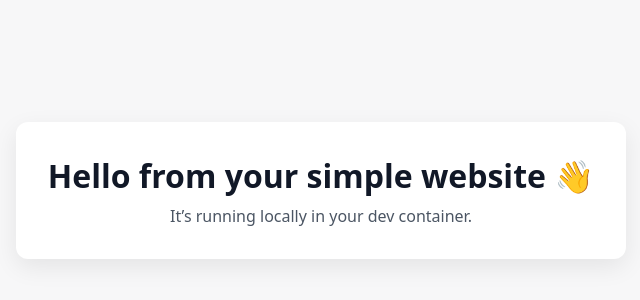
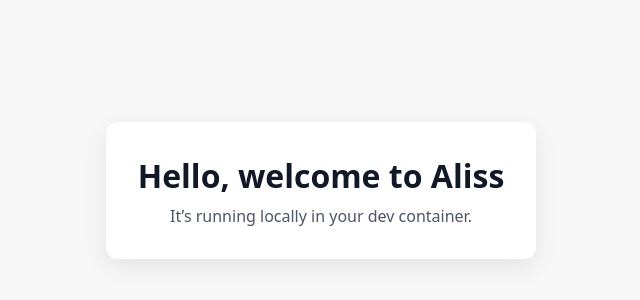
Before and after one commit to zrobertson350-boop/aliss, a plain HTML site: page index.html in a window 1280 px wide. Shown: the part 210-510 px from the top of the page, without its empty margins (319-959 px from the left). Drawn offline with Linux system fonts and the light colour scheme.

Commit message:
Update homepage greeting text

```diff
--- a/index.html
+++ b/index.html
@@ -27,7 +27,7 @@
   </head>
   <body>
     <main class="card">
-      <h1>Hello from your simple website 👋</h1>
+      <h1>Hello, welcome to Aliss</h1>
       <p>It’s running locally in your dev container.</p>
     </main>
   </body>
```
